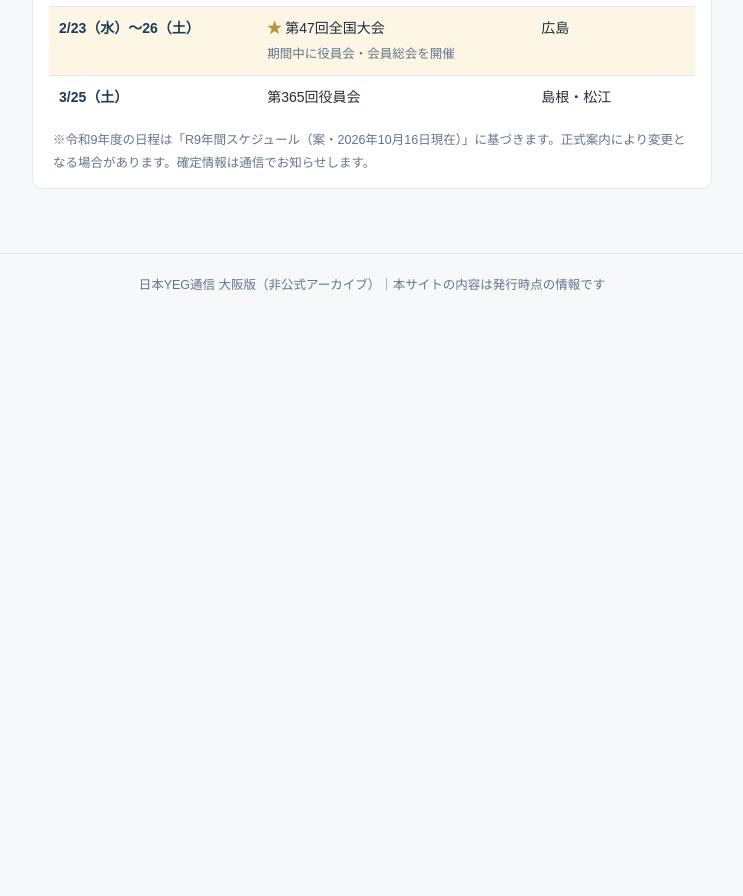
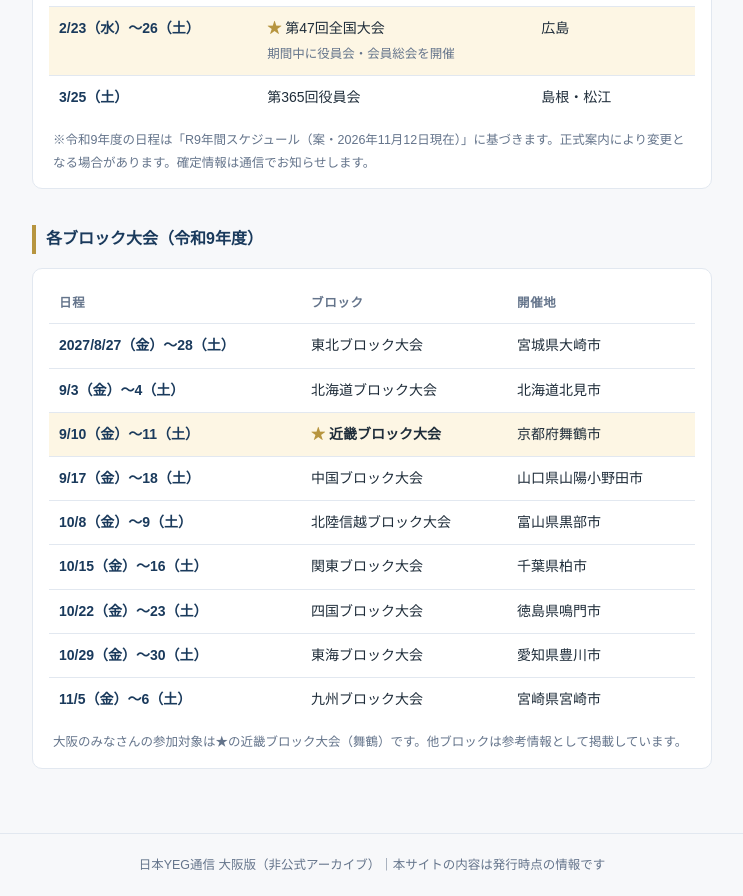
Before and after one commit to okamura-outworld/yeg-tsushin-osaka, a plain HTML site: page schedule.html in a window 1280 px wide. Shown: the part 1080-1976 px from the top of the page, without its empty margins (268-1011 px from the left). Before the commit the page ends 1397 px from the top, so only its background shows below. Drawn offline with Linux system fonts and the light colour scheme.

Commit message:
年間スケジュールに各ブロック大会一覧を追加（出典を11/12現在版に更新）
Co-Authored-By: Claude Fable 5 <noreply@anthropic.com>

```diff
--- a/schedule.html
+++ b/schedule.html
@@ -76,7 +76,24 @@ a{color:var(--navy)}
       <tr class="hl"><td class="d">2/23（水）〜26（土）</td><td><span class="star">★</span> 第47回全国大会<br><span style="font-size:12.5px;color:var(--sub)">期間中に役員会・会員総会を開催</span></td><td>広島</td></tr>
       <tr><td class="d">3/25（土）</td><td>第365回役員会</td><td>島根・松江</td></tr>
     </table>
-    <p class="note">※令和9年度の日程は「R9年間スケジュール（案・2026年10月16日現在）」に基づきます。正式案内により変更となる場合があります。確定情報は通信でお知らせします。</p>
+    <p class="note">※令和9年度の日程は「R9年間スケジュール（案・2026年11月12日現在）」に基づきます。正式案内により変更となる場合があります。確定情報は通信でお知らせします。</p>
+  </div>
+
+  <h2>各ブロック大会（令和9年度）</h2>
+  <div class="card">
+    <table>
+      <tr><th>日程</th><th>ブロック</th><th>開催地</th></tr>
+      <tr><td class="d">2027/8/27（金）〜28（土）</td><td>東北ブロック大会</td><td>宮城県大崎市</td></tr>
+      <tr><td class="d">9/3（金）〜4（土）</td><td>北海道ブロック大会</td><td>北海道北見市</td></tr>
+      <tr class="hl"><td class="d">9/10（金）〜11（土）</td><td><span class="star">★</span> <b>近畿ブロック大会</b></td><td>京都府舞鶴市</td></tr>
+      <tr><td class="d">9/17（金）〜18（土）</td><td>中国ブロック大会</td><td>山口県山陽小野田市</td></tr>
+      <tr><td class="d">10/8（金）〜9（土）</td><td>北陸信越ブロック大会</td><td>富山県黒部市</td></tr>
+      <tr><td class="d">10/15（金）〜16（土）</td><td>関東ブロック大会</td><td>千葉県柏市</td></tr>
+      <tr><td class="d">10/22（金）〜23（土）</td><td>四国ブロック大会</td><td>徳島県鳴門市</td></tr>
+      <tr><td class="d">10/29（金）〜30（土）</td><td>東海ブロック大会</td><td>愛知県豊川市</td></tr>
+      <tr><td class="d">11/5（金）〜6（土）</td><td>九州ブロック大会</td><td>宮崎県宮崎市</td></tr>
+    </table>
+    <p class="note">大阪のみなさんの参加対象は★の近畿ブロック大会（舞鶴）です。他ブロックは参考情報として掲載しています。</p>
   </div>
 
 </main>
```
